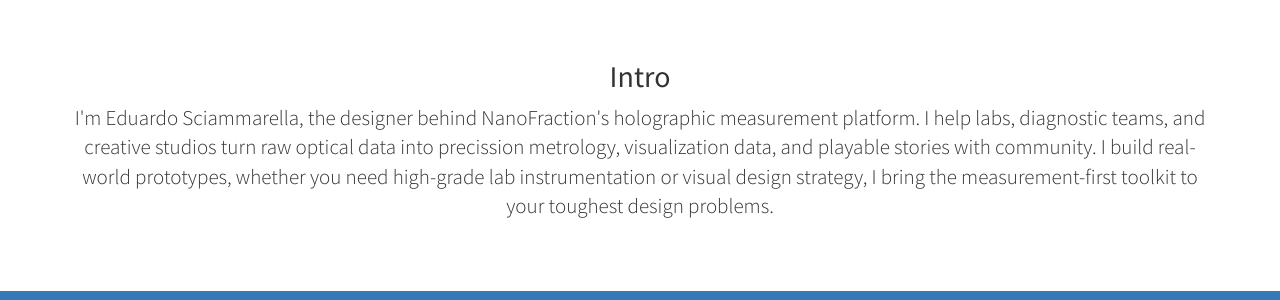
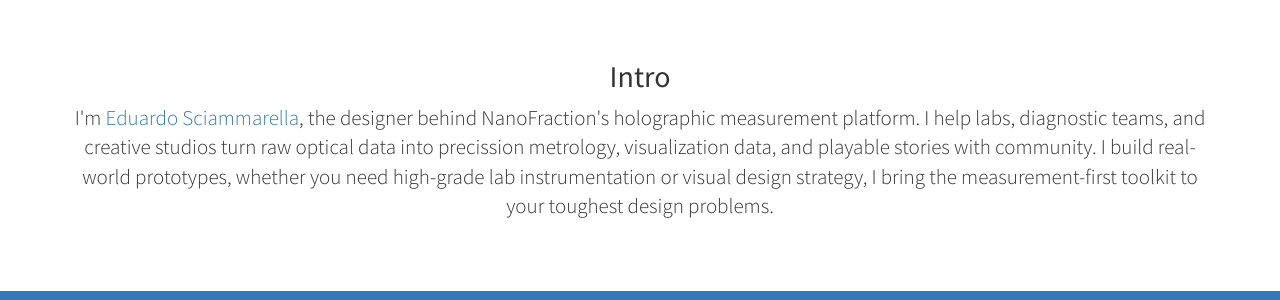
Before and after one commit to protoedu/protoedu.github.io, a Jekyll site: the page built from index.html, in a window 1280 px wide and 900 px high, scrolled down 754 px. Shown: the part 156-456 px from the top of the window. Built offline with Jekyll 4.4.1, drawn with Linux system fonts in a browser that asks for light colours.

Commit message:
Add LinkedIn link to about section
Updated the introduction to include a link to Eduardo Sciammarella's LinkedIn profile.

```diff
--- a/_includes/about.html
+++ b/_includes/about.html
@@ -3,7 +3,7 @@
     <div class="row">
       <div class="col-lg-12 text-center">
         <h2>Intro</h2>
-        <p class="lead">I'm Eduardo Sciammarella, the designer behind NanoFraction's holographic measurement platform. I help labs,
+        <p class="lead">I'm <a href="https://www.linkedin.com/in/protoboy/">Eduardo Sciammarella</a>, the designer behind NanoFraction's holographic measurement platform. I help labs,
           diagnostic teams, and creative studios turn raw optical data into precission metrology, visualization data, and playable stories
           with community. I build real-world prototypes, whether you need high-grade lab instrumentation or visual design strategy, I bring
           the measurement-first toolkit to your toughest design problems.
```
